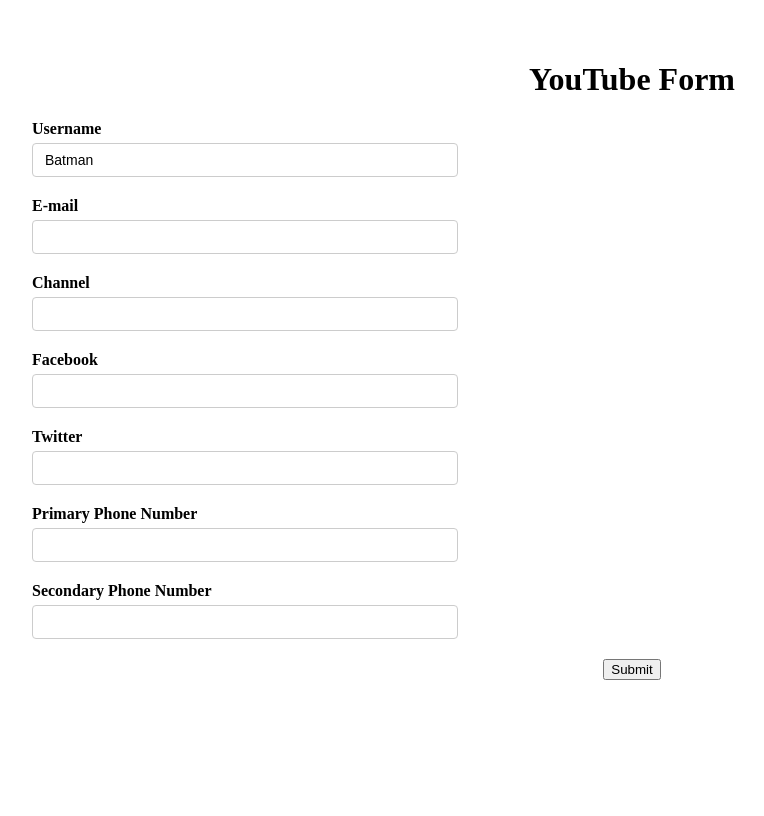
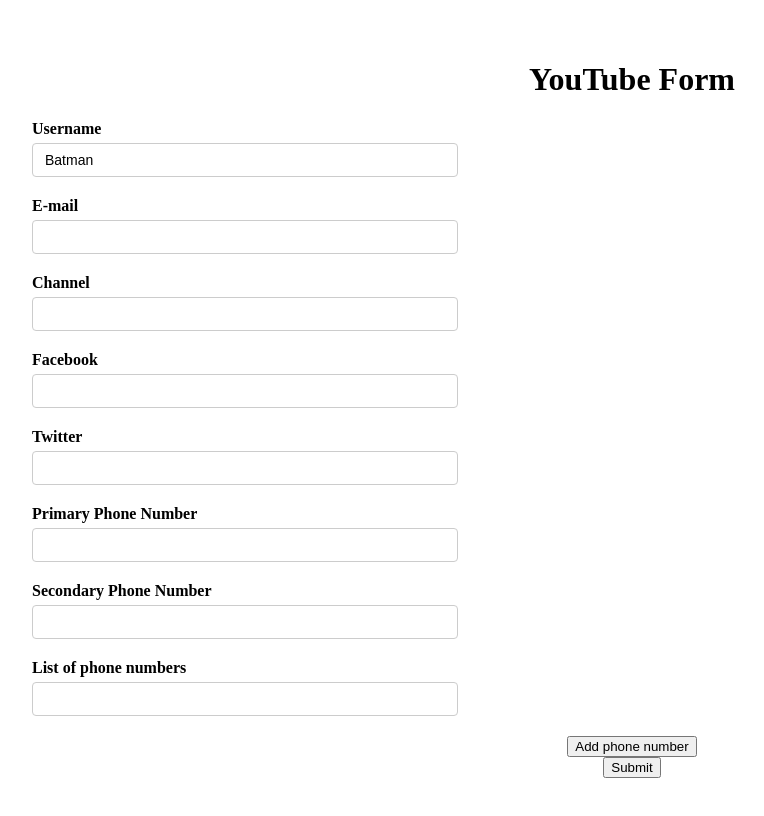
Before and after one commit to itgrad07/rhf-codevolution, a React (Vite) app: page / in a window 1280 px wide. Shown: the whole page, without its empty margins (8-772 px from the left). Built offline with nearby package versions, Linux system fonts and the light colour scheme; the HTML template or start-up script is replaced by a standard one.

Commit message:
15 dynamic fields

```diff
--- a/src/components/YouTubeForm.tsx
+++ b/src/components/YouTubeForm.tsx
@@ -1,4 +1,4 @@
-import { useForm } from "react-hook-form";
+import { useForm, useFieldArray } from "react-hook-form";
 import { DevTool } from "@hookform/devtools";
 
 type FormValues = {
@@ -10,6 +10,7 @@
     facebook: "";
   };
   phoneNumbers: string[];
+  phNumbers: { number: string }[];
 };
 
 const YouTubeForm = () => {
@@ -23,6 +24,7 @@
         twitter: "",
       },
       phoneNumbers: ["", ""],
+      phNumbers: [{ number: "" }],
     },
     // defaultValues: async () => {
     //   const response = await fetch(
@@ -37,13 +39,18 @@
     //   };
     // },
   });
+
   const { errors } = formState;
+  console.log("errors", errors);
+
+  const { fields, append, remove } = useFieldArray({
+    name: "phNumbers",
+    control,
+  });
 
   const onSubmit = (data: FormValues) => {
     console.log("form submitted with data", data);
   };
-
-  console.log("errors", errors);
 
   return (
     <div>
@@ -135,6 +142,23 @@
           />
         </div>
 
+        <div>
+          <label htmlFor="">List of phone numbers</label>
+          <div>
+            {fields.map((field, index) => (
+              <div className="form-control" key={field.id}>
+                <input type="text" {...register(`phNumbers.${index}.number`)} />
+                {index > 0 && (
+                  <button onClick={() => remove(index)}>Remove</button>
+                )}
+              </div>
+            ))}
+            <button onClick={() => append({ number: "" })}>
+              Add phone number
+            </button>
+          </div>
+        </div>
+
         <button>Submit</button>
       </form>
       <DevTool control={control} />
```
